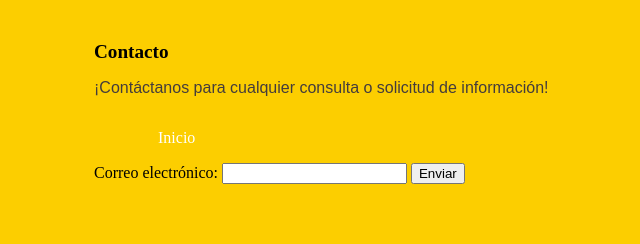
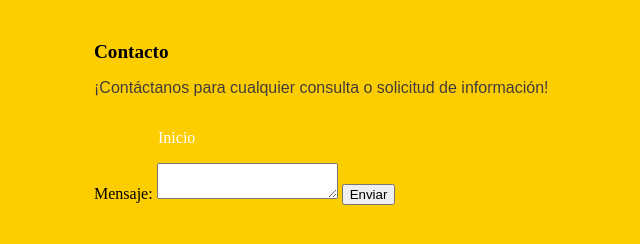
Before and after one commit to IgnacioNicolas01/miprimerapagina, a plain HTML site: page contact.html in a window 1280 px wide. Shown: the whole page, without its empty margins (146-786 px from the left). Drawn offline with Linux system fonts and the light colour scheme.

Commit message:
Segunda actualización
Arreglo de mensaje en contact

```diff
--- a/contact.html
+++ b/contact.html
@@ -15,8 +15,8 @@
 <nav class="navbar" role="navigation"><ul><li><a href="index.html">Inicio</a></li></ul></nav>
 
 <form id="Formulario">
-    <label for="email">Correo electrónico:</label>
-    <input type="email" id="email" name="email" required>
+    <label for="mensaje">Mensaje:</label>
+    <textarea id="mensaje" name="mensaje"></textarea>
     <button type="submit">Enviar</button>
   </form>
   <script src="script.js"></script>
```
Also changed, not shown: index.html (+1 -1 lines).
